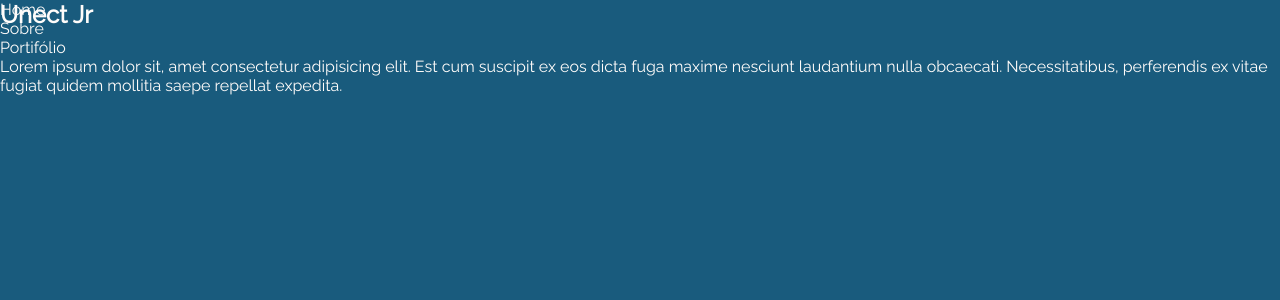
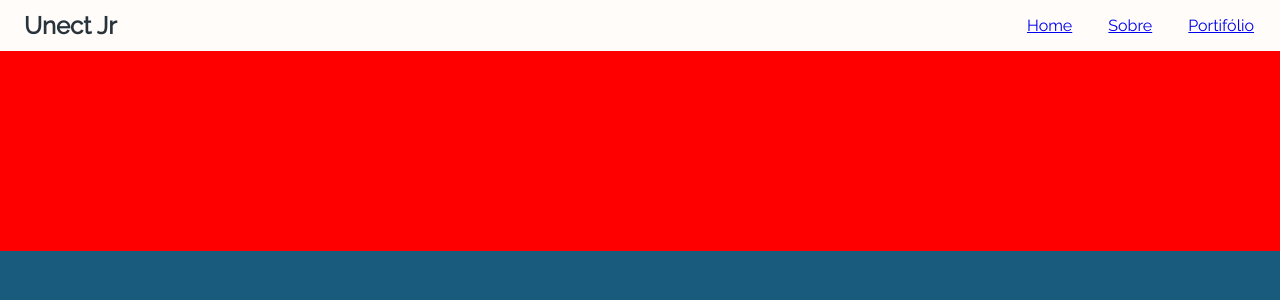
Before and after one commit to UnectJr/UnectJr.github.io, a PHP site: page / in a window 1280 px wide; the page is wider, and only the part inside the window is pictured. Shown: the top 300 px of that part. Run offline with PHP 8.4, Linux system fonts and the light colour scheme.

Commit message:
add background test div

```diff
--- a/css/main.css
+++ b/css/main.css
@@ -28,8 +28,11 @@ body {
     padding: 1rem; }
 
 #home {
-  background-image: url("../img/bg-image.jpg");
-  background-size: 100rem;
-  background-repeat: no-repeat;
-  background-size: contain;
-  height: 100rem; }
+  /*
+    background-image: url("../img/bg-image.jpg");
+    background-repeat: no-repeat;
+    background-size: contain;
+    */
+  background-color: red;
+  height: 200px;
+  width: 100rem; }
--- a/index.html
+++ b/index.html
@@ -13,22 +13,27 @@
     <link rel="stylesheet" href="css/main.css">
 </head>
 <body>
-    <nav>
+    <nav class="navbar">
         <div class="navbar-title">
             <h1>Unect Jr</h1>
         </div>
-        <div class="navnar-body">
+        <div class="navbar-body">
             <ul>
-                <li>Home</li>
-                <li>Sobre</li>
-                <li>Portifólio</li>
+                <li><a href="#home">Home</a></li>
+                <li><a href="#about">Sobre</a></li>
+                <li><a href="#portifolio">Portifólio</a></li>
             </ul>
         </div>
     </nav>
 
-    <div class="w3-container">
-        <p>Lorem ipsum dolor sit, amet consectetur adipisicing elit. Est cum suscipit ex eos dicta fuga maxime nesciunt laudantium nulla obcaecati. Necessitatibus, perferendis ex vitae fugiat quidem mollitia saepe repellat expedita.</p>
+    <div class="container">
+        <section id="home">
+
+        </section>
+        <section></section>
+        <section></section>
     </div>
+
 
 </body>
 </html>
--- a/sass/_sections.scss
+++ b/sass/_sections.scss
@@ -1,7 +1,10 @@
 #home{
+    /*
     background-image: url("../img/bg-image.jpg");
-    background-size: 100rem;
     background-repeat: no-repeat;
     background-size: contain;
-    height: 100rem;
+    */
+    background-color: red;
+    height: 200px;
+    width: 100rem;
 }
```
Also changed, not shown: 1 other file.
